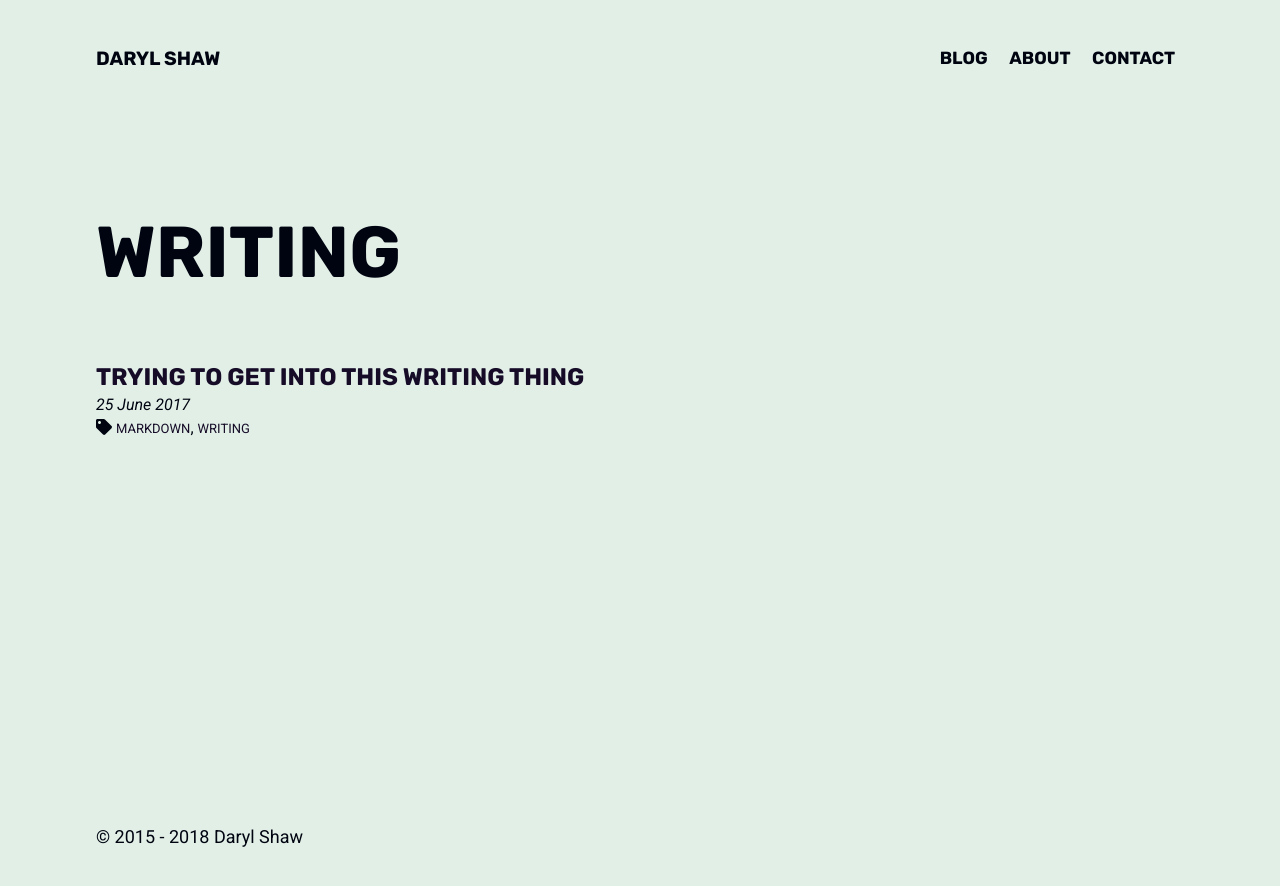
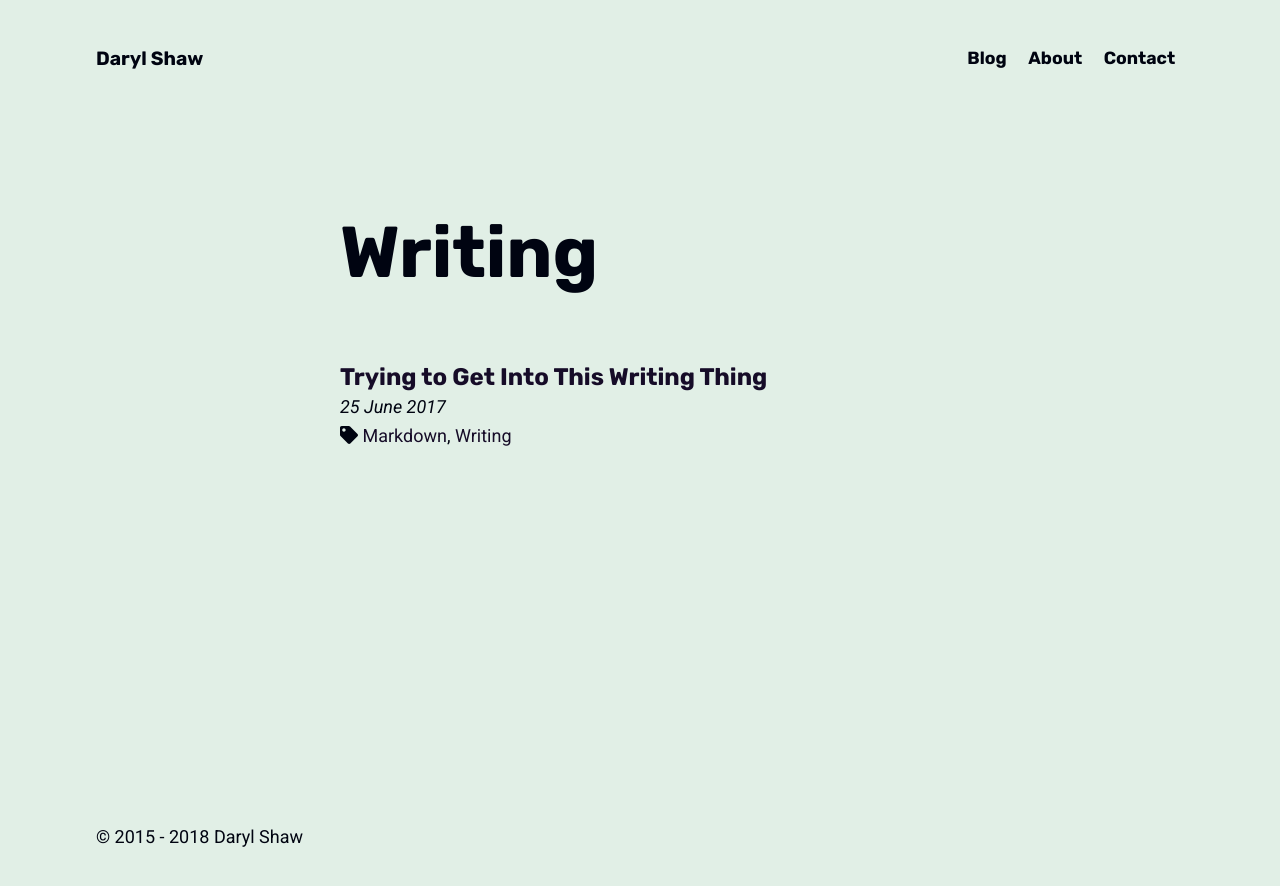
Before and after one commit to darylshaw/darylshaw.co.uk, a Jekyll site: the page built from _blog_tags/writing.markdown, in a window 1280 px wide. Shown: the top 886 px of the page. Built offline with Jekyll 4.4.1, drawn with Linux system fonts in a browser that asks for light colours; nearby versions of some CDN libraries.

Commit message:
Removed uppercase styling from headings. Centered content.

```diff
--- a/_layouts/page.html
+++ b/_layouts/page.html
@@ -2,7 +2,7 @@
 layout: default
 ---
 
-<h1 class="title">{{ page.title }}</h1>
 <div class="content-main">
+  <h1 class="title">{{ page.title }}</h1>
   {{ content }}
 </div>
--- a/_layouts/posts.html
+++ b/_layouts/posts.html
@@ -3,8 +3,8 @@ layout: default
 ---
 
 <body class="theme-dark">
-  <h1 class="title">{{ page.title }}</h1>
   <div class="content-main">
+    <h1 class="title">{{ page.title }}</h1>
     {{ content }}
     {% include posts.html %}
   </div>
--- a/_layouts/tag.html
+++ b/_layouts/tag.html
@@ -2,9 +2,15 @@
 layout: default
 ---
 
+<div class="content-main">
   <h1 class="title">{{ page.title }}</h1>
+  <ul class="archive-posts">
     {%- assign tag = page.title | downcase -%}
     {%- assign tag_posts = site.tags[tag] -%}
     {% for post in tag_posts %}
+    <li>
       {% include post.html post=post is_excerpt=true %}
+    </li>
     {% endfor %}
+  </ul>
+</div>
--- a/_sass/_styles.scss
+++ b/_sass/_styles.scss
@@ -54,9 +54,7 @@ body {
 
 h1,h2,h3,h4,h5 {
   font-family: $heading;
-  font-weight: 700;
   line-height: 1.1em;
-  text-transform: uppercase;
 }
 
 h2 {
@@ -192,8 +190,6 @@ input {
 
     h1 {
       font-size: 1.2em;
-      font-weight: 700;
-      text-transform: uppercase;
 
       a {
         color: var(--text);
@@ -207,8 +203,6 @@ input {
     margin: 0 0.5em;
     font-size: 1.1em;
     font-family: $heading;
-    text-transform: uppercase;
-    font-weight: 700;
 
     &:first-child {
       margin-left: 0;
@@ -259,7 +253,7 @@ input {
 
 .content-main {
   max-width: 37.5em;
-  margin-top: 1.25em;
+  margin: 0 auto;
 }
 
 #contact {
@@ -300,6 +294,17 @@ input {
 
     &:last-child {
       border-bottom: none;
+    }
+
+    article {
+      header {
+        margin-bottom: 0;
+        text-align: left;
+      }
+
+      .post-meta {
+        margin-top: 0;
+      }
     }
 
     a {
@@ -360,6 +365,8 @@ input {
 
 article {
   header {
+    margin-bottom: 1.25em;
+    text-align: center;
 
     a, a:visited, a:active {
       color: var(--link);
@@ -376,14 +383,16 @@ article {
 
     .post-meta {
       line-height: 1.75em;
+      margin-top: 1em;
     }
   }
 
   .post-tags {
+    max-width: 37.5em;
+    margin: 0 auto;
+
     a {
       text-decoration: none;
-      text-transform: uppercase;
-      font-size: .8125em;
     }
   }
 }
@@ -481,6 +490,7 @@ ol {
 .post-footer {
   max-width: 37.5em;
   padding-top: 2em;
+  margin: 0 auto;
 
   .next-prev {
     border-top: 1px solid $lt-grey;
```
Lines whose indentation alone changed are shown as unchanged.
